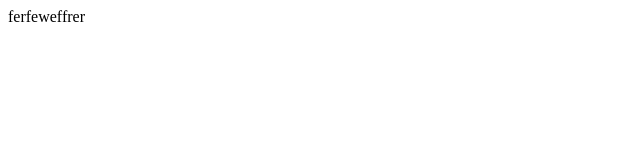
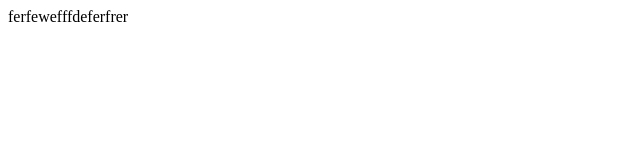
Before and after one commit to projectcss/git-test, a plain HTML site: page index.html in a window 1280 px wide. Shown: the full height of the page, 0-640 px from the left. Drawn offline with Linux system fonts and the light colour scheme.

Commit message:
master55

```diff
--- a/index.html
+++ b/index.html
@@ -7,6 +7,6 @@
     <title>Document</title>
 </head>
 <body>
-    <div>ferfeweffrer</div>
+    <div>ferfewefffdeferfrer</div>
 </body>
 </html>
```
